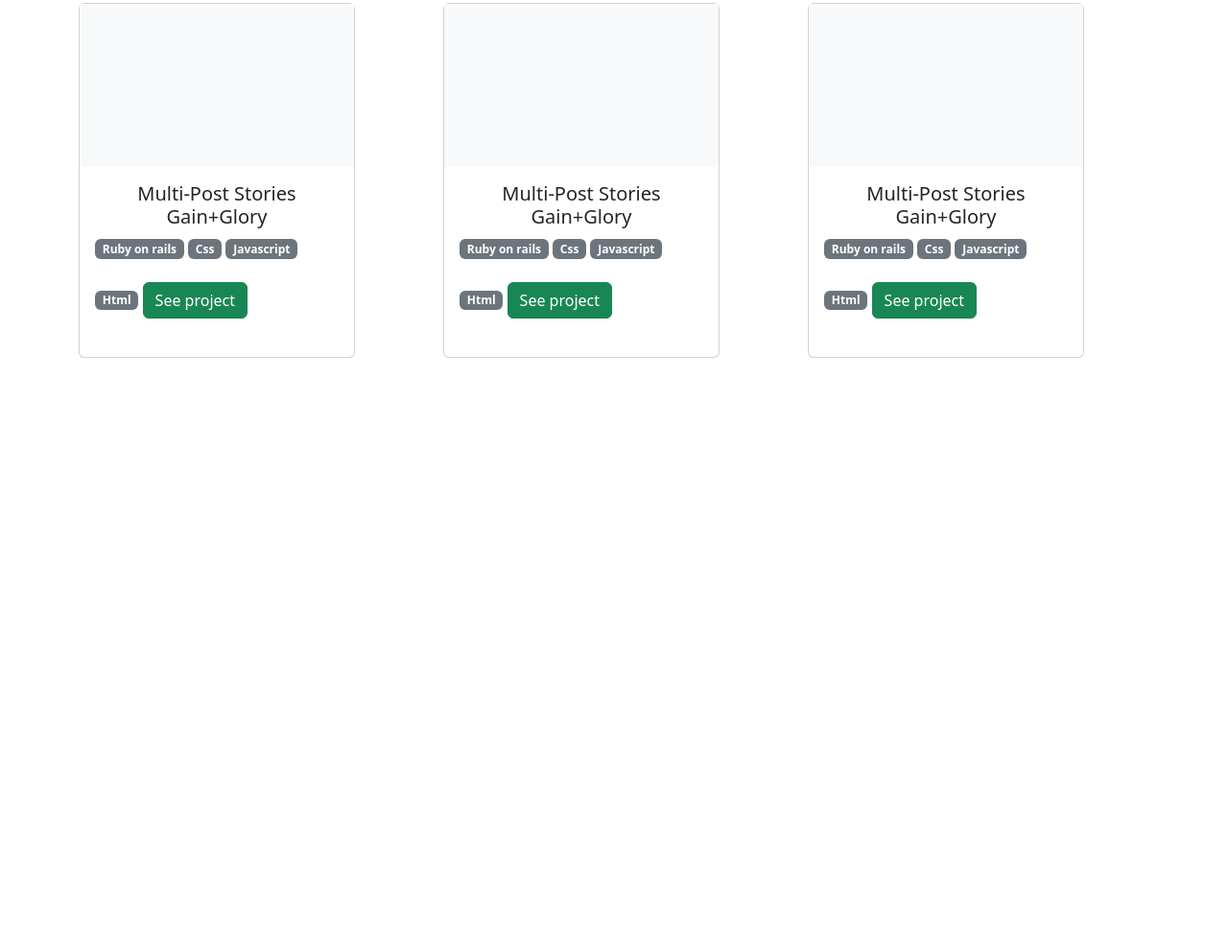
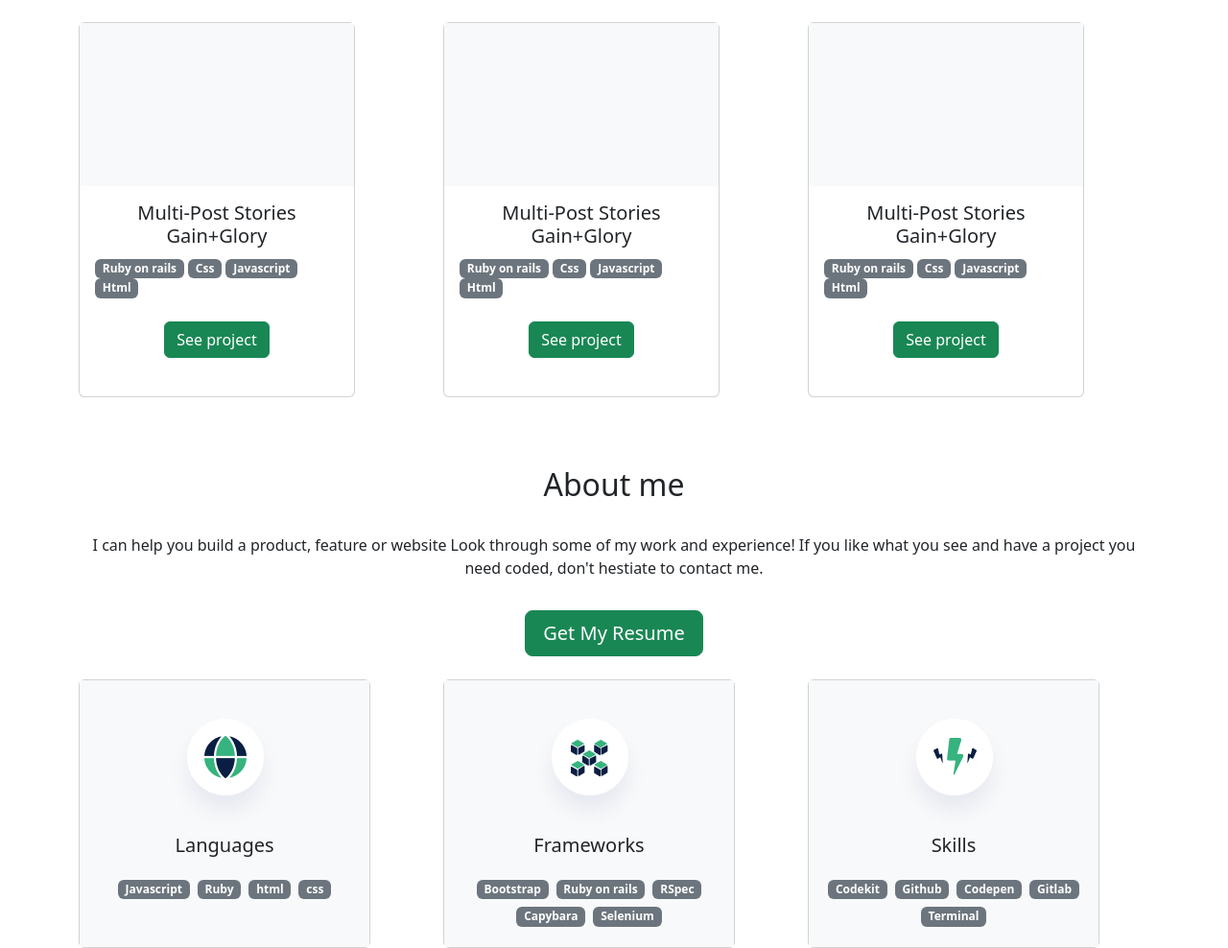
Before and after one commit to mullenlucas/portfolio_bootstrap, a plain HTML site: page index.html in a window 1280 px wide. Shown: the part 914-1902 px from the top of the page at 96% size. Before the commit the page ends 1335 px from the top, so only its background shows below. Drawn offline with Linux system fonts and the light colour scheme.

Commit message:
add about-me section

```diff
--- a/index.html
+++ b/index.html
@@ -86,7 +86,9 @@
             <span class="badge bg-secondary">Css</span>
             <span class="badge bg-secondary">Javascript</span>
             <span class="badge bg-secondary">Html</span>
+            <div class="d-flex justify-content-center">
               <button type="button" class="btn btn-success my-4">See project</button>
+            </div>
           </div>
         </div>
       </div>
@@ -99,7 +101,9 @@
             <span class="badge bg-secondary">Css</span>
             <span class="badge bg-secondary">Javascript</span>
             <span class="badge bg-secondary">Html</span>
+            <div class="d-flex justify-content-center">
               <button type="button" class="btn btn-success my-4">See project</button>
+            </div>
           </div>
         </div>
       </div>
@@ -112,7 +116,9 @@
             <span class="badge bg-secondary">Css</span>
             <span class="badge bg-secondary">Javascript</span>
             <span class="badge bg-secondary">Html</span>
+            <div class="d-flex justify-content-center">
               <button type="button" class="btn btn-success my-4">See project</button>
+            </div>
           </div>
         </div>
       </div>
@@ -128,7 +134,9 @@
             <span class="badge bg-secondary">Css</span>
             <span class="badge bg-secondary">Javascript</span>
             <span class="badge bg-secondary">Html</span>
+            <div class="d-flex justify-content-center">
               <button type="button" class="btn btn-success my-4">See project</button>
+            </div>
           </div>
         </div>
       </div>
@@ -141,7 +149,9 @@
             <span class="badge bg-secondary">Css</span>
             <span class="badge bg-secondary">Javascript</span>
             <span class="badge bg-secondary">Html</span>
+            <div class="d-flex justify-content-center">
               <button type="button" class="btn btn-success my-4">See project</button>
+            </div>
           </div>
         </div>
       </div>
@@ -154,7 +164,9 @@
             <span class="badge bg-secondary">Css</span>
             <span class="badge bg-secondary">Javascript</span>
             <span class="badge bg-secondary">Html</span>
+            <div class="d-flex justify-content-center">
               <button type="button" class="btn btn-success my-4">See project</button>
+            </div>
           </div>
         </div>
       </div>
@@ -162,6 +174,78 @@
 
   </section>
 
+  <section class="container">
+    <div class="row">
+      <div class="col-12">
+        <h2 class="text-center my-4">About me</h2>
+      </div>
+    </div>
+    <div class="row">
+      <div class="col-12">
+        <p class="text-center my-2"> I can help you build a product, feature or website Look through some of my work and experience!
+          If you like what you see and have a project you need coded,
+          don't hestiate to contact me.</p>
+      </div>
+    </div>
+    <div class="row d-grid gap-2 col-2 mx-auto">
+      <button type="button" class="btn btn-lg btn-success my-4 text-nowrap">Get My Resume</button>
+    </div>
+    <div class="row">
+      <div class="col-4">
+        <div class="card" style="width: 19rem; height: 280px;">
+          <div class="card-body bg-light">
+            <div class="d-flex justify-content-center">
+              <img src="imgs/icon-language.png"alt="language icon">
+            </div>
+            <h5 class="card-title text-center mb-4">Languages</h5>
+              <div class="d-flex justify-content-center d-grid gap-2">
+              <span class="badge bg-secondary">Javascript</span>
+              <span class="badge bg-secondary">Ruby</span>
+              <span class="badge bg-secondary">html</span>
+              <span class="badge bg-secondary">css</span>
+            </div>
+          </div>
+        </div>
+      </div>
+      <div class="col-4">
+        <div class="card" style="width: 19rem; height: 280px;">
+          <div class="card-body bg-light">
+            <div class="d-flex justify-content-center">
+              <img src="imgs/icon-frameworks.png"alt="language icon">
+            </div>
+            <h5 class="card-title text-center mb-4">Frameworks</h5>
+            <div class="d-flex flex-wrap gap-2 justify-content-center">
+              <span class="badge bg-secondary">Bootstrap</span>
+              <span class="badge bg-secondary">Ruby on rails</span>
+              <span class="badge bg-secondary">RSpec</span>
+              <span class="badge bg-secondary">Capybara</span>
+              <span class="badge bg-secondary">Selenium</span>
+          </div>
+          </div>
+        </div>
+      </div>
+      <div class="col-4">
+        <div class="card" style="width: 19rem; height: 280px;">
+          <div class="card-body bg-light">
+            <div class="d-flex justify-content-center">
+              <img src="imgs/icon-skills.png"alt="language icon">
+            </div>
+            <h5 class="card-title text-center mb-4">Skills</h5>
+            <div class="d-flex flex-wrap gap-2 justify-content-center">
+            <span class="badge bg-secondary">Codekit</span>
+            <span class="badge bg-secondary">Github</span>
+            <span class="badge bg-secondary">Codepen</span>
+            <span class="badge bg-secondary">Gitlab</span>
+            <span class="badge bg-secondary">Terminal</span>
+          </div>
+          </div>
+        </div>
+      </div>
+    </div>
+
+
+  </section>
+
 
   <script src="js/bootstrap.min.js"></script>
 </body>
```
Also changed, not shown: imgs/icon-frameworks.png (added), imgs/icon-language.png (added), imgs/icon-skills.png (added). Lines whose indentation alone changed are shown as unchanged.
